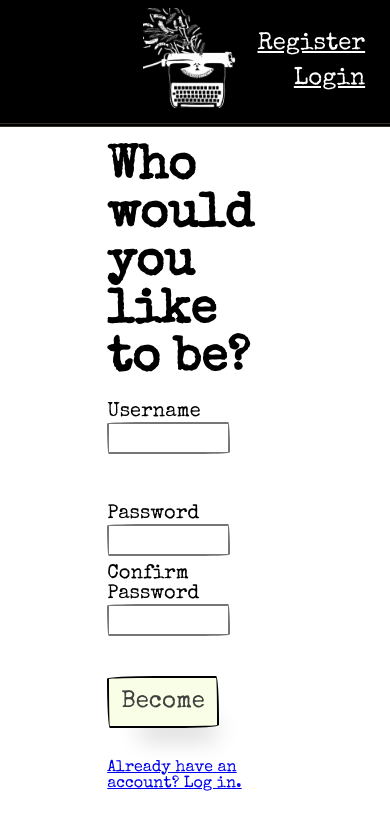
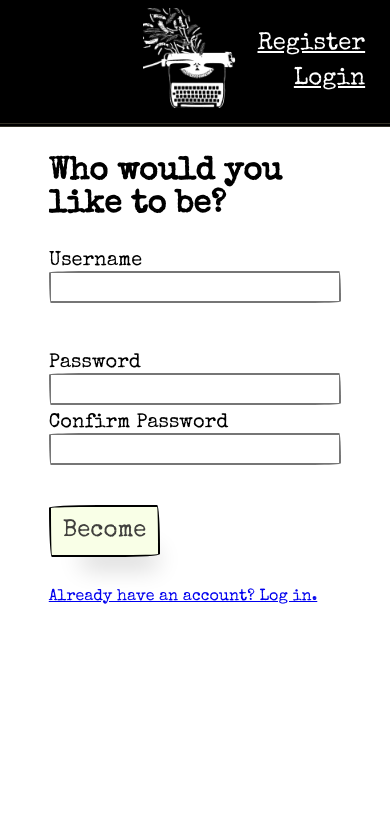
Before and after one commit to heapingScoops/muse-machine, a Vue app in the folder poetry-api-project/frontend/muse-machine/: page /register in a window 390 px wide. Shown: the top 830 px of the page. Built offline with nearby package versions, Linux system fonts and the light colour scheme.

Commit message:
final responsive touches for now

```diff
--- a/poetry-api-project/frontend/muse-machine/index.html
+++ b/poetry-api-project/frontend/muse-machine/index.html
@@ -12,6 +12,5 @@
   </head>
   <body>
     <div id="app"></div>
-    <!-- <script type="module" src="/src/main.js"></script> -->
   </body>
 </html>
--- a/poetry-api-project/frontend/muse-machine/package.json
+++ b/poetry-api-project/frontend/muse-machine/package.json
@@ -11,7 +11,6 @@
     "axios": "^1.6.2",
     "vue": "^3.3.4",
     "vue-router": "^4.2.5",
-    "vuetify": "^3.4.9",
     "vuex": "^4.1.0"
   },
   "devDependencies": {
--- a/poetry-api-project/frontend/muse-machine/src/App.vue
+++ b/poetry-api-project/frontend/muse-machine/src/App.vue
@@ -1,12 +1,10 @@
 <template>
-  <!-- <v-app> -->
     <div id="website">
       <the-header />
       <main>
         <router-view />
       </main>
     </div>
-  <!-- </v-app> -->
 </template>
 
 
@@ -84,6 +82,22 @@ body{
 label {
   font-size: 1.25em;
 }
+.user-form-container{
+  width: 45%;
+  margin: auto;
+}
+@media screen and (max-width: 650px){
+  .page-title{
+    font-size: 2rem;
+  }
+  .user-form-container{
+    width: 75%;
+  }
+  .form-control{
+    width: 100%;
+  }
+
+}
 
 
 
--- a/poetry-api-project/frontend/muse-machine/src/views/LoginView.vue
+++ b/poetry-api-project/frontend/muse-machine/src/views/LoginView.vue
@@ -1,6 +1,6 @@
 <template>
 
-    <div id="login">
+    <div class="user-form-container">
       <form v-on:submit.prevent="login">
         <h1 class="page-title">Who are you?</h1>
         <div role="alert" v-if="invalidCredentials">
@@ -67,10 +67,7 @@ export default {
 </script>
 
 <style scoped>
-#login {
-  width: 45%;
-  margin: auto;
-}
+
 
 #sign-in-btn {
   margin: 2rem 0rem 1rem 0rem;
@@ -82,4 +79,7 @@ export default {
 
 label {
   margin-right: 0.5rem;
-}</style>
+}
+
+
+</style>
--- a/poetry-api-project/frontend/muse-machine/src/views/RegisterView.vue
+++ b/poetry-api-project/frontend/muse-machine/src/views/RegisterView.vue
@@ -1,5 +1,5 @@
 <template>
-  <div id="register">
+  <div class="user-form-container">
     <form v-on:submit.prevent="register">
       <h1 class="page-title">Who would you like to be?</h1>
       <div role="alert" v-if="registrationErrors">
@@ -78,10 +78,7 @@ export default {
 #username-div{
   margin-bottom: 50px;
 }
-#register {
-  width: 45%;
-  margin: auto;
-}
+
 
 #create-account-btn {
   margin: 2rem 0rem 1rem 0rem;
```
Also changed, not shown: poetry-api-project/frontend/muse-machine/src/components/TheHeader.vue (+3 -5 lines), 1 other file (tests, documents, lock files or other folders).
